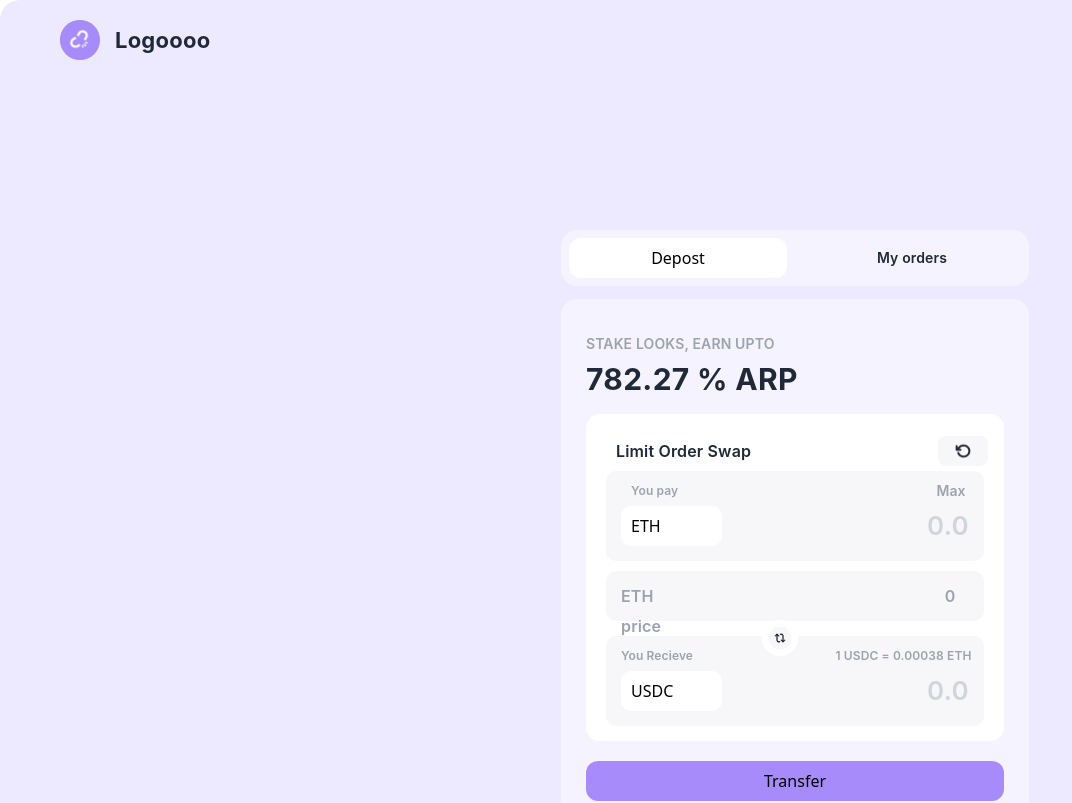
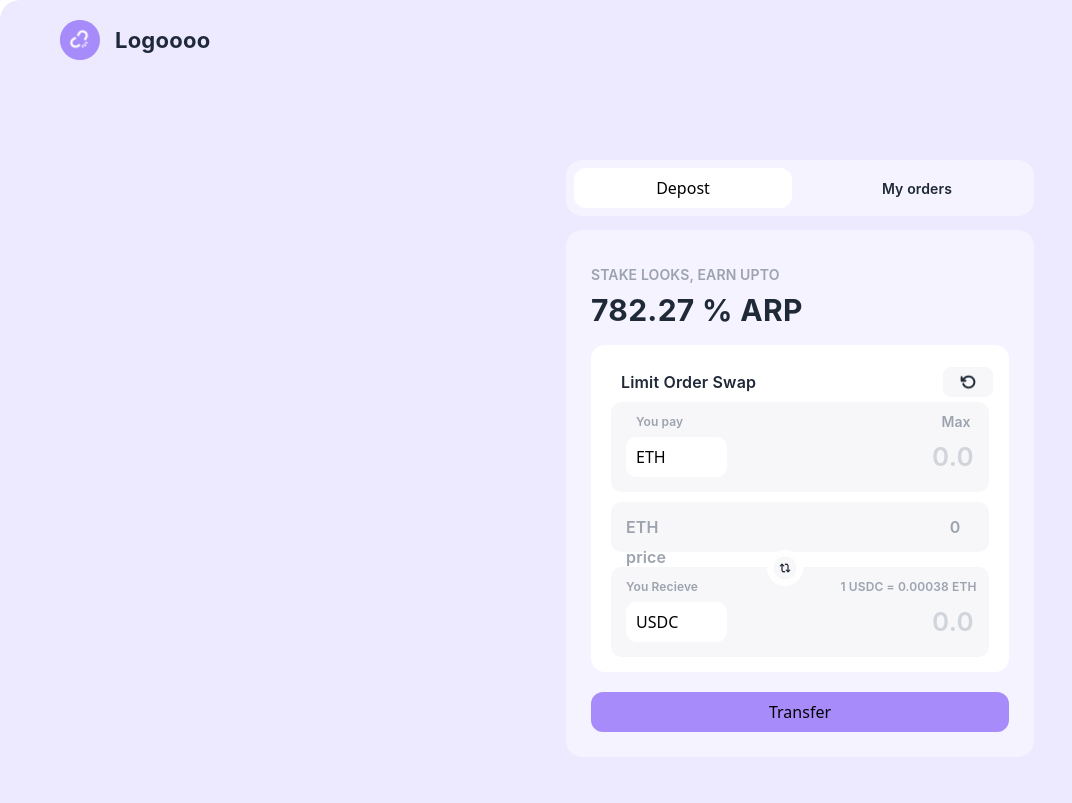
Before and after one commit to shubhi1928/Instaoapp, a Vue app: page / in a window 1280 px wide. Shown: the top 803 px of the page, without its empty margins (0-1072 px from the left). Built offline with nearby package versions, Linux system fonts and the light colour scheme.

Commit message:
suggestions added

```diff
--- a/src/App.vue
+++ b/src/App.vue
@@ -1,8 +1,12 @@
 <template>
+<div id="page">
+  <div class="sticky top-0">
+     <Top />
+</div>
+<div id="main_body">
+   <Main/>
+</div>
 
-<div id="page">
-     <Top />
-     <Main/>
 </div>
 
 </template>
@@ -23,11 +27,15 @@ export default {
 <style>
 #page{
 position: relative;
-width:1590px;
-height: 1000px;
+width: 1600px;
+height: 900px;
 
 background: #EDE9FE;
 border-radius: 20px;
 }
+#main_body{
+    display: flex;
+    justify-content: center;
+}
 
 </style>
--- a/src/components/Main.vue
+++ b/src/components/Main.vue
@@ -1,5 +1,5 @@
 <template>
-    <div id="man_form">
+    <div  id="man_form">
 
           <Top_btn />
 
@@ -30,13 +30,17 @@ export default {
 </script>
 <style scoped>
 #man_form{
-    position:relative;
     display: flex;
     justify-content: center;
     padding: 10px;
+    margin:auto;
+    top: 69.5px;
+    position: absolute;
+    width: 1320px;
     height: 600px;
-    margin:70px 0 0 0;
-    top: 69.5px;
+    left: auto;
+    top: 150px;
+
 }
 
 
--- a/src/components/Top.vue
+++ b/src/components/Top.vue
@@ -1,5 +1,5 @@
 <template>
-<div id="header">
+<div class="sticky top-0" id="header">
    <img id="logo" src="../assets/Logo.png">
     <div id="text"><p >Logoooo</p></div>
 </div>
@@ -11,6 +11,7 @@
     export default {
       name: "Top",
       components: {
+
 
       }
     }
--- a/src/components/Top_btn.vue
+++ b/src/components/Top_btn.vue
@@ -17,6 +17,7 @@ export default {
     width: 468px;
     height: 56px;
     top: 0px;
+    left:auto;
 
     background: #F5F3FF;
     border-radius: 16px;
```
